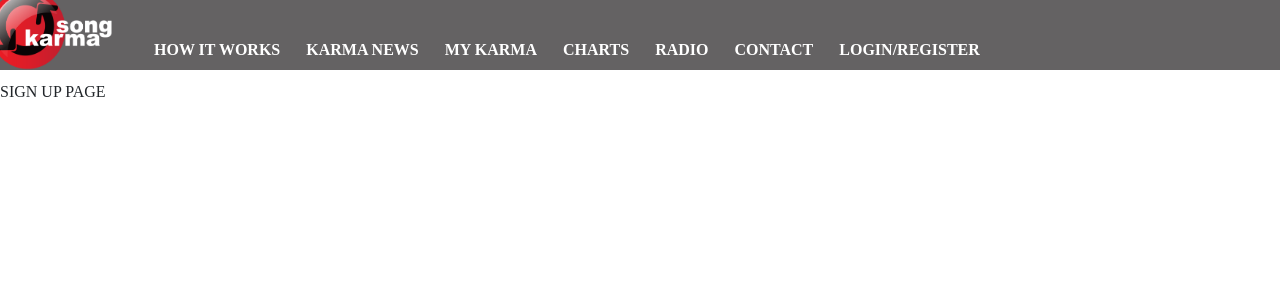
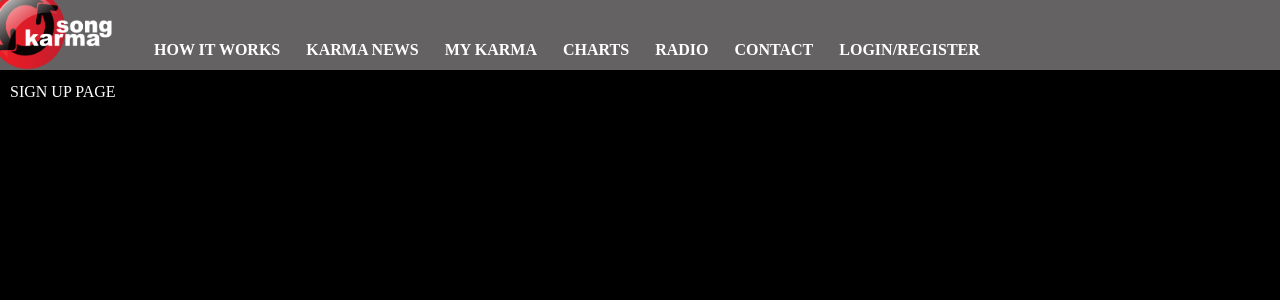
Before and after one commit to ADLeggat/SongKarma, a Next.js app: page / in a window 1280 px wide. Shown: the top 300 px of the page. Built offline with nearby package versions, Linux system fonts and the light colour scheme; a web font is replaced by a local one.

Commit message:
SK-11 set background and text colours

```diff
--- /dev/null
+++ b/src/components/Layout/index.module.scss
@@ -0,0 +1,6 @@
+.Main {
+    background-color: #000;
+    color: #FFF;
+    margin-top: -10px;
+    padding: 10px
+}
--- a/src/components/Layout/index.tsx
+++ b/src/components/Layout/index.tsx
@@ -1,6 +1,7 @@
 import { ReactNode } from "react";
 import Head from "./Head";
 import Navbar from "./Navbar";
+import styles from "./index.module.scss";
 
 interface Props {
     children: ReactNode;
@@ -15,7 +16,7 @@ const Layout= (props: Props) => {
         <>
             <Head title={title}/>
             <Navbar path={path}/>
-            <div className="main">
+            <div className={styles.Main}>
                 {children}
             </div>
         </>
--- a/src/styles/globals.css
+++ b/src/styles/globals.css
@@ -13,6 +13,8 @@ body {
   padding: 0;
   margin: 0;
   font-family: Oswald !important;
+  background-color: #000;
+  color: #FFF;
 }
 
 a {
```
